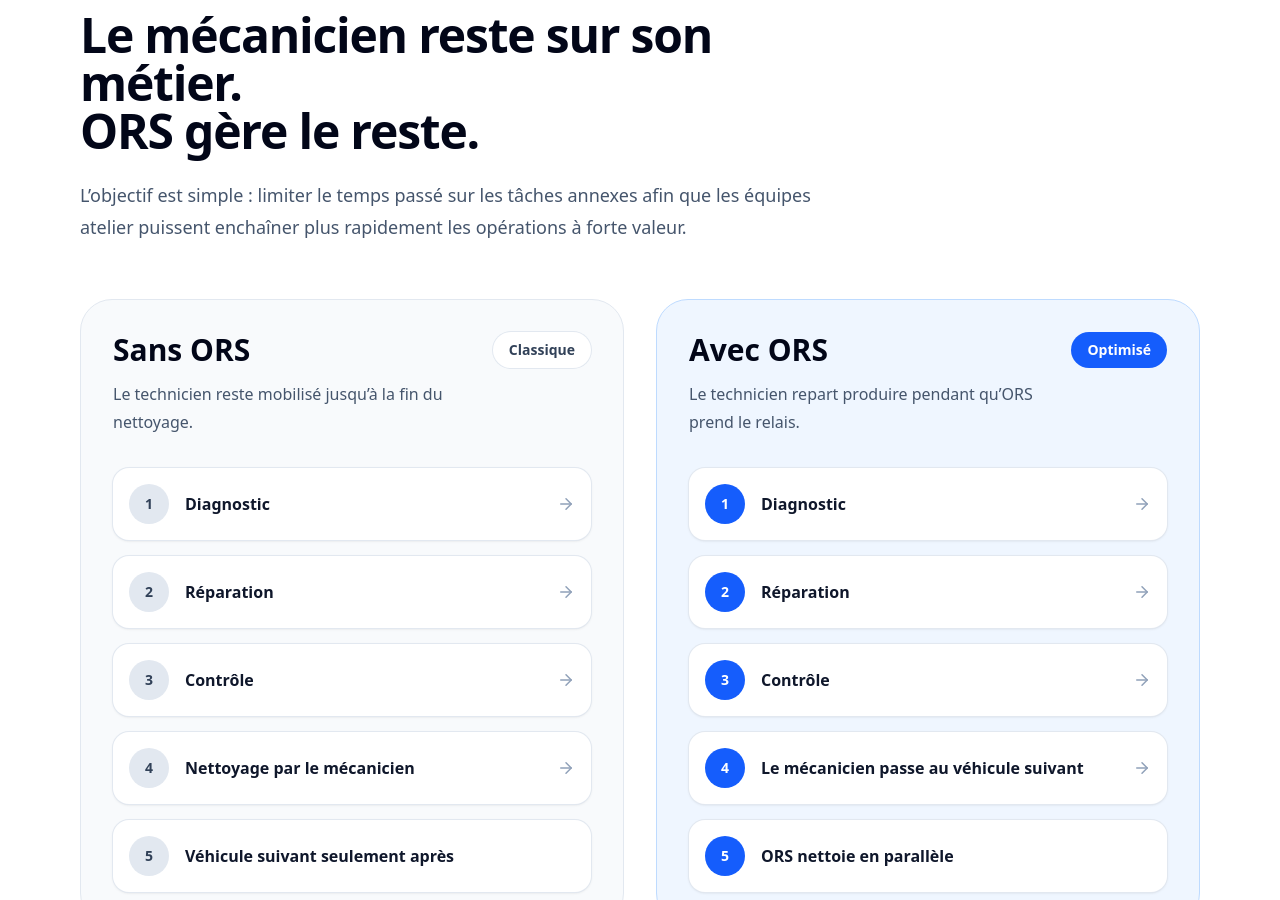
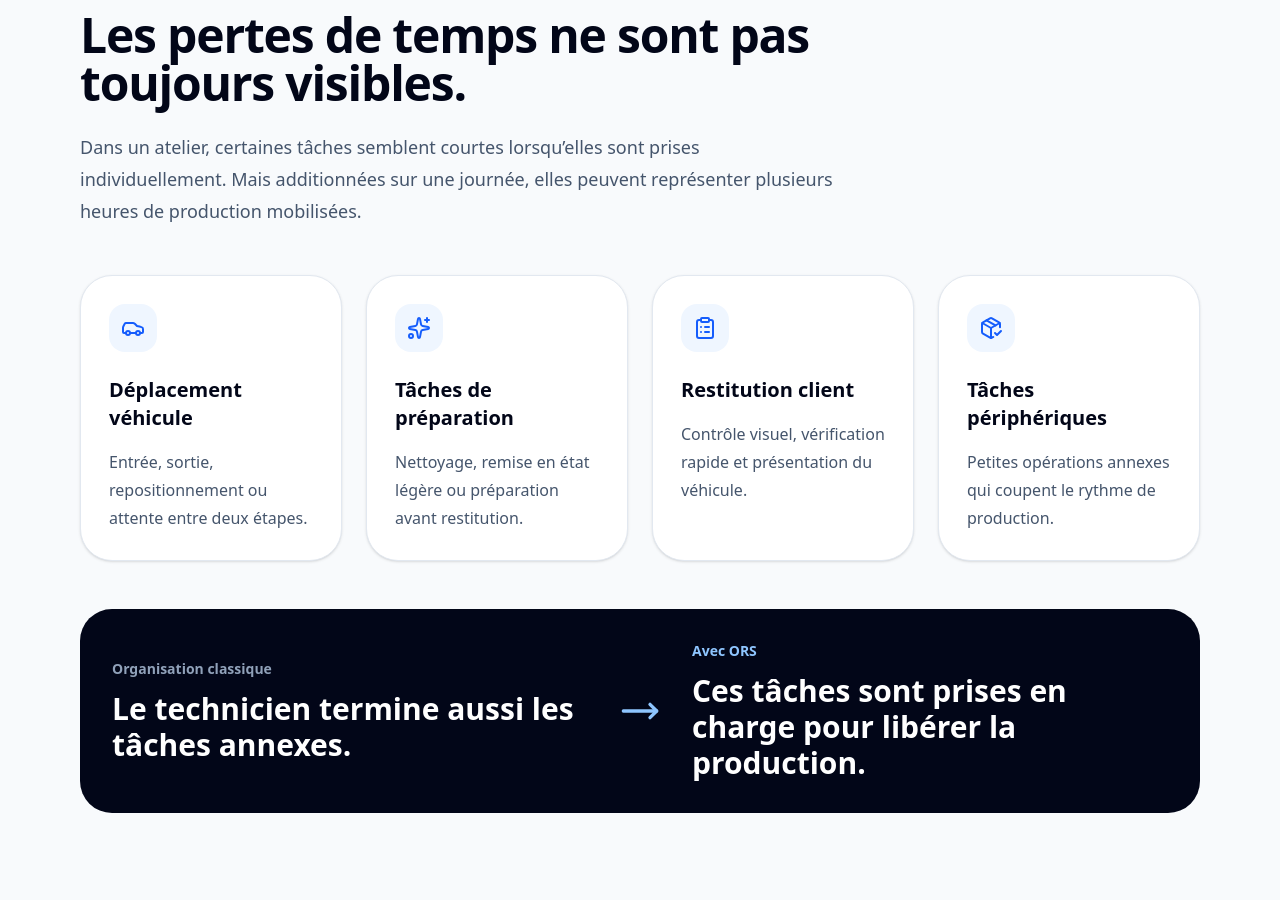
Before and after one commit to vekuAa/ors-solution, a Next.js app: page / in a window 1280 px wide. Shown: the part 1900-2800 px from the top of the page. Built offline with nearby package versions, Linux system fonts and the light colour scheme.

Commit message:
Initial ORS website

```diff
--- a/app/page.tsx
+++ b/app/page.tsx
@@ -9,6 +9,7 @@
 import BeforeAfterSection from "@/components/BeforeAfterSection";
 import MethodSection from "@/components/MethodSection";
 import WhyChooseSection from "@/components/WhyChooseSection";
+import HiddenCostSection from "@/components/HiddenCostSection";
 
 
 export default function HomePage() {
@@ -18,6 +19,7 @@
       <main>
         <Hero />
         <ProblemSection />
+        <HiddenCostSection />
         <BeforeAfterSection />
         <RoiCalculator />
         <MethodSection />
--- /dev/null
+++ b/components/HiddenCostSection.tsx
@@ -0,0 +1,98 @@
+"use client";
+
+import { motion } from "framer-motion";
+import { Car, ClipboardList, MoveRight, PackageCheck, Sparkles } from "lucide-react";
+
+const tasks = [
+  {
+    icon: Car,
+    title: "Déplacement véhicule",
+    text: "Entrée, sortie, repositionnement ou attente entre deux étapes.",
+  },
+  {
+    icon: Sparkles,
+    title: "Tâches de préparation",
+    text: "Nettoyage, remise en état légère ou préparation avant restitution.",
+  },
+  {
+    icon: ClipboardList,
+    title: "Restitution client",
+    text: "Contrôle visuel, vérification rapide et présentation du véhicule.",
+  },
+  {
+    icon: PackageCheck,
+    title: "Tâches périphériques",
+    text: "Petites opérations annexes qui coupent le rythme de production.",
+  },
+];
+
+export default function HiddenCostSection() {
+  return (
+    <section id="probleme" className="bg-slate-50 px-6 py-24 lg:px-20">
+      <div className="mx-auto max-w-7xl">
+        <div className="max-w-3xl">
+          <p className="font-bold text-blue-600">Le coût caché</p>
+
+          <h2 className="mt-4 text-4xl font-black tracking-tight text-slate-950 md:text-5xl">
+            Les pertes de temps ne sont pas toujours visibles.
+          </h2>
+
+          <p className="mt-6 text-lg leading-8 text-slate-600">
+            Dans un atelier, certaines tâches semblent courtes lorsqu’elles sont
+            prises individuellement. Mais additionnées sur une journée, elles
+            peuvent représenter plusieurs heures de production mobilisées.
+          </p>
+        </div>
+
+        <div className="mt-12 grid gap-6 md:grid-cols-2 lg:grid-cols-4">
+          {tasks.map((task, index) => {
+            const Icon = task.icon;
+
+            return (
+              <motion.div
+                key={task.title}
+                initial={{ opacity: 0, y: 24 }}
+                whileInView={{ opacity: 1, y: 0 }}
+                viewport={{ once: true, margin: "-80px" }}
+                transition={{ delay: index * 0.07, duration: 0.45 }}
+                className="rounded-[2rem] border border-slate-200 bg-white p-7 shadow-sm"
+              >
+                <div className="mb-6 inline-flex rounded-2xl bg-blue-50 p-3 text-blue-600">
+                  <Icon size={24} />
+                </div>
+
+                <h3 className="text-xl font-black text-slate-950">
+                  {task.title}
+                </h3>
+
+                <p className="mt-4 leading-7 text-slate-600">{task.text}</p>
+              </motion.div>
+            );
+          })}
+        </div>
+
+        <div className="mt-12 rounded-[2rem] bg-slate-950 p-8 text-white">
+          <div className="grid items-center gap-8 lg:grid-cols-[1fr_auto_1fr]">
+            <div>
+              <p className="text-sm font-bold text-slate-400">
+                Organisation classique
+              </p>
+              <h3 className="mt-3 text-3xl font-black">
+                Le technicien termine aussi les tâches annexes.
+              </h3>
+            </div>
+
+            <MoveRight className="hidden text-blue-300 lg:block" size={40} />
+
+            <div>
+              <p className="text-sm font-bold text-blue-300">Avec ORS</p>
+              <h3 className="mt-3 text-3xl font-black">
+                Ces tâches sont prises en charge pour libérer la production.
+              </h3>
+            </div>
+          </div>
+        </div>
+      </div>
+    </section>
+  );
+}
--- a/components/Navbar.tsx
+++ b/components/Navbar.tsx
@@ -9,6 +9,7 @@
   { label: "Diagnostic Atelier ORS", href: "#diagnostic" },
   { label: "Méthode", href: "#methode" },
   { label: "Pourquoi ORS ?", href: "#pourquoi-ors" },
+  { label: "Problème", href: "#probleme" },
   { label: "Premium", href: "#premium" },
   { label: "FAQ", href: "#faq" },
   { label: "Contact", href: "#contact" },
```
